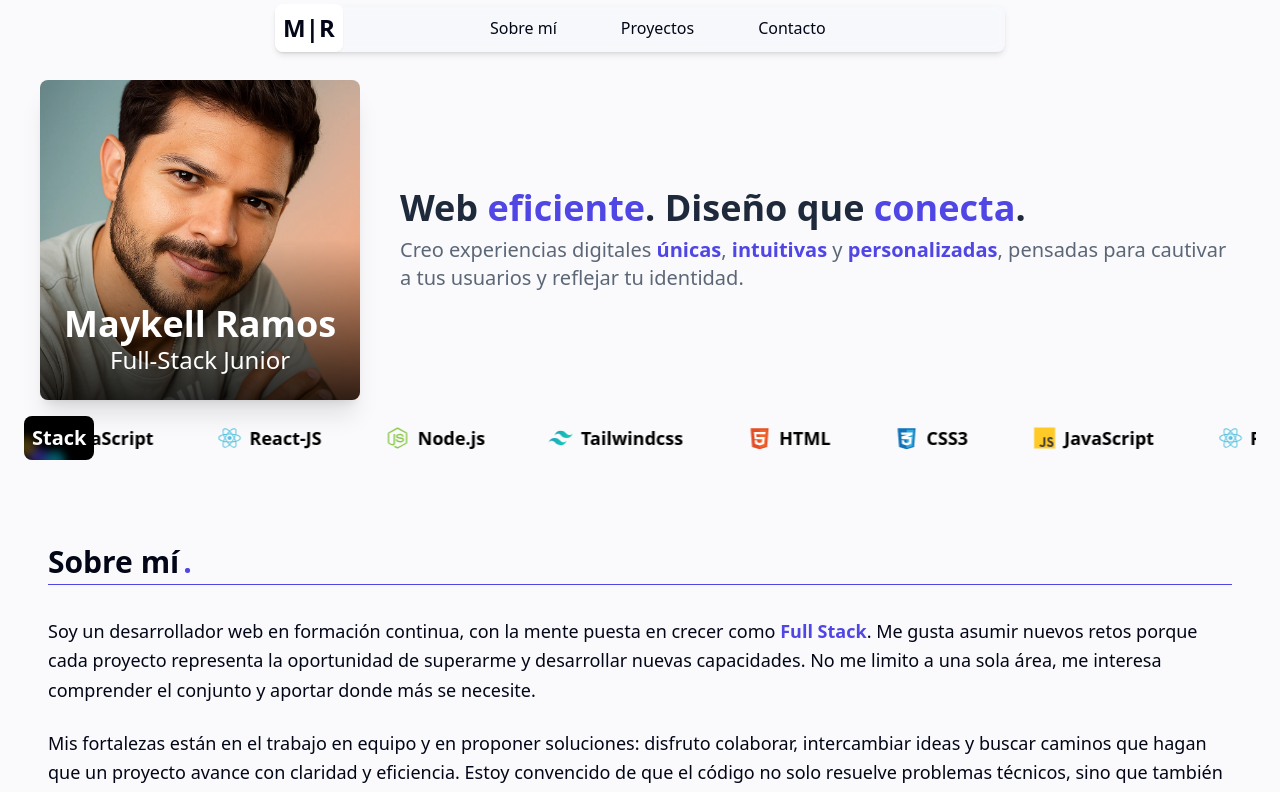
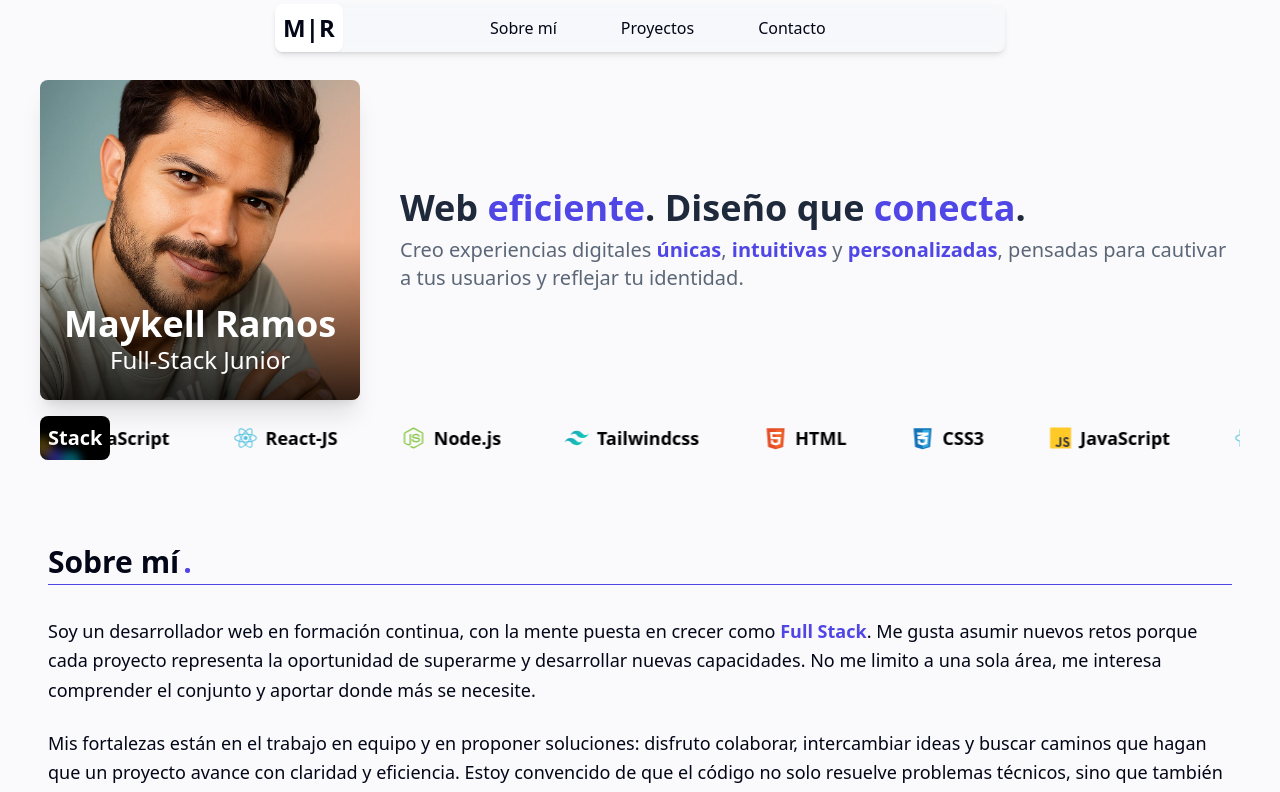
Before and after one commit to MaykelldaCostaRamos/Portafolio, a React (Vite) app: page / in a window 1280 px wide. Shown: the top 792 px of the page. Built offline with nearby package versions, Linux system fonts and the light colour scheme.

Commit message:
Adjusted layout for tablet

```diff
--- a/src/components/Skills.jsx
+++ b/src/components/Skills.jsx
@@ -17,9 +17,8 @@
 
   return (
     <section id="skill" className="w-full overflow-hidden">
-      <div className="px-6">
+      <div className="px-6 md:px-10">
         <div className="relative flex items-center w-full mt-4 overflow-hidden">
-
 
           <p className="relative bg-black text-white font-black text-xl p-2 z-10 shrink-0 rounded-lg overflow-hidden">
             Stack
@@ -27,8 +26,6 @@
             <span className="absolute top-1/6 right-[-10%] w-5 h-5 bg-amber-400/30 rounded-full blur-sm animate-orbit pointer-events-none" />
             <span className="absolute top-1/2 left-[30%] w-5 h-5 bg-cyan-500/50 rounded-full blur-sm animate-orbit pointer-events-none" />
           </p>
-
-
 
           {/* Ticker Motion */}
           <motion.div
```
